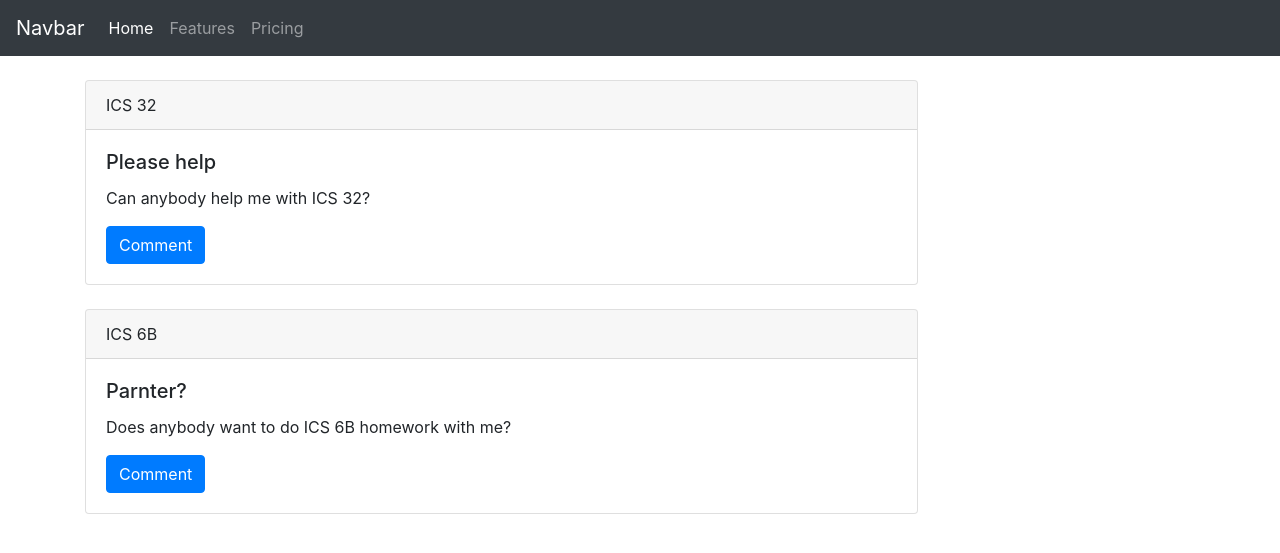
After one commit to icssc-projects/Study-Buddy, a Flask app: page /home in a window 1280 px wide. The commit adds this page. Shown: the top 553 px of the page. Run offline with Flask 2, Linux system fonts and the light colour scheme; some libraries are stand-ins or nearby versions.

Commit message:
Added template code

```diff
--- a/app.py
+++ b/app.py
@@ -4,3 +4,8 @@ app = Flask(__name__)
 @app.route('/')
 def hello_world():
     return render_template("base.html")
+
+
+@app.route('/home')
+def home():
+    return render_template("home.html")
--- a/templates/base.html
+++ b/templates/base.html
@@ -31,30 +31,8 @@
   </head>
 
   <body>
-    <br>
+      {% block body %}
 
-  	<div class = "container">
-      <div class="card w-75">
-        <div class="card-header">
-          ICS 32
-        </div>
-        <div class="card-body">
-          <h5 class="card-title">Please help</h5>
-          <p class="card-text">Can anybody help me with ICS 32?</p>
-          <a href="#" class="btn btn-primary">Comment</a>
-        </div>
-      </div>
-      <br>
-      <div class="card w-75">
-        <div class="card-header">
-          ICS 6B
-        </div>
-        <div class="card-body">
-          <h5 class="card-title">Parnter?</h5>
-          <p class="card-text">Does anybody want to do ICS 6B homework with me?</p>
-          <a href="#" class="btn btn-primary">Comment</a>
-        </div>
-      </div>
-    </div>
+      {% endblock %}
   </body>
 </html>
--- /dev/null
+++ b/templates/home.html
@@ -0,0 +1,26 @@
+{% extends "base.html" %}
+
+{% block body %}
+	<br>
+  	<div class = "container">
+      <div class="card w-75">
+        <div class="card-header">
+          ICS 32
+        </div>
+        <div class="card-body">
+          <h5 class="card-title">Please help</h5>
+          <p class="card-text">Can anybody help me with ICS 32?</p>
+          <a href="#" class="btn btn-primary">Comment</a>
+        </div>
+      </div>
+      <br>
+      <div class="card w-75">
+        <div class="card-header">
+          ICS 6B
+        </div>
+        <div class="card-body">
+          <h5 class="card-title">Parnter?</h5>
+          <p class="card-text">Does anybody want to do ICS 6B homework with me?</p>
+          <a href="#" class="btn btn-primary">Comment</a>
+        </div>
+{% endblock %}
```
